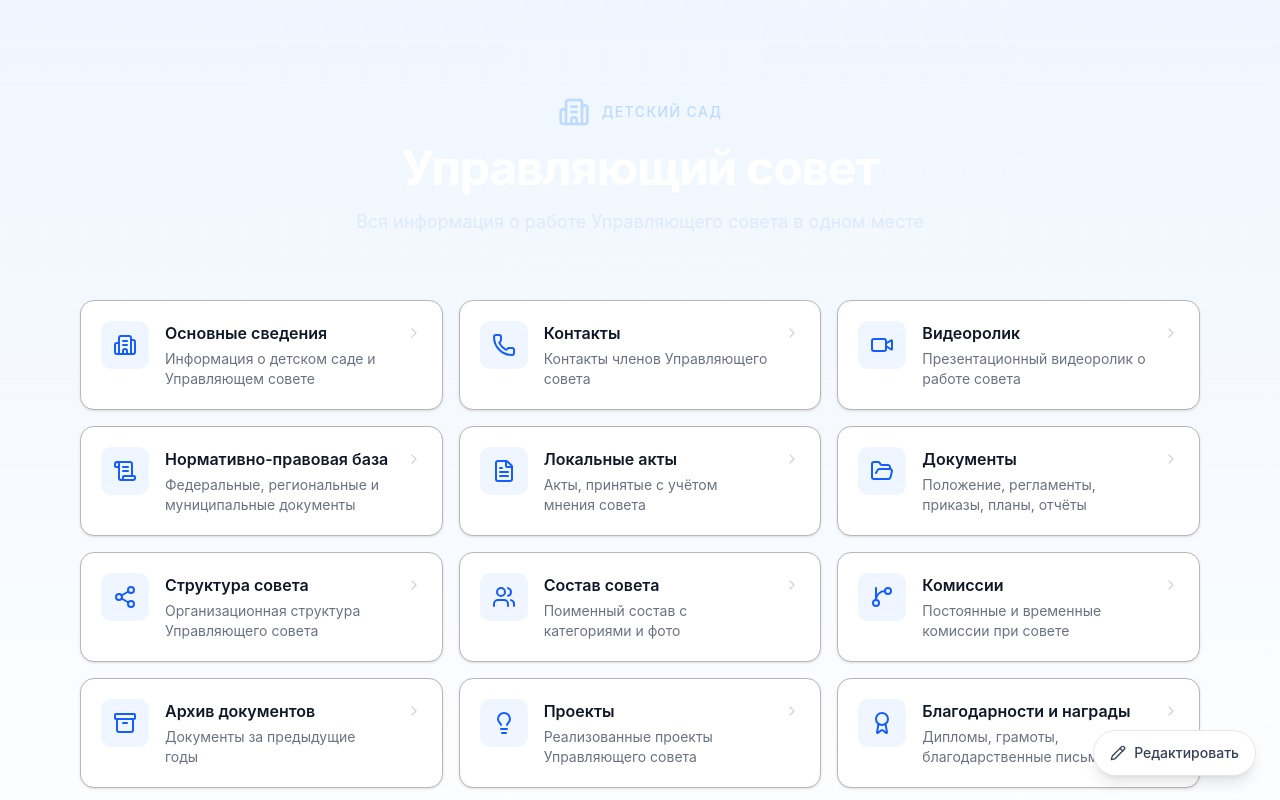
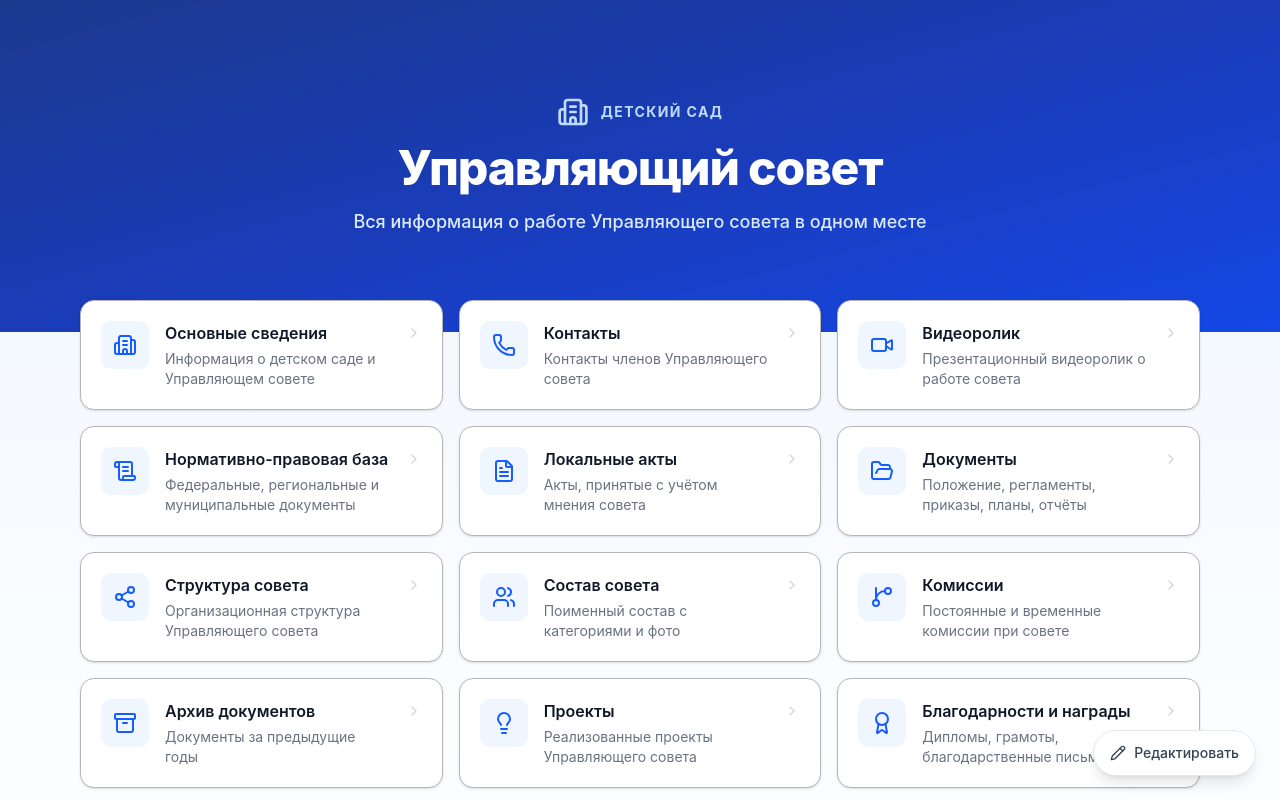
Before and after one commit to Vik725/personal-notes, a Next.js app: page / in a window 1280 px wide. Shown: the top 800 px of the page. Built offline with nearby package versions, Linux system fonts and the light colour scheme.

Commit message:
Update page.tsx

```diff
--- a/app/page.tsx
+++ b/app/page.tsx
@@ -114,18 +114,18 @@ export default function HomePage() {
   return (
     <div className="min-h-screen bg-gradient-to-b from-blue-50 to-white">
       {/* Hero */}
-      <div className="gradient-hero-vibrant pattern-grid text-white">
+      <div className="bg-gradient-to-br from-blue-900 via-blue-800 to-blue-700 text-white">
         <div className="mx-auto max-w-4xl px-4 py-16 sm:py-24">
           <div className="flex items-center justify-center gap-3 mb-4">
             <Building2 className="h-8 w-8 text-blue-200" />
-            <span className="text-sm font-medium uppercase tracking-widest text-blue-200">
+            <span className="text-sm font-bold uppercase tracking-widest text-blue-200">
               Детский сад
             </span>
           </div>
-          <h1 className="text-center text-3xl font-bold tracking-tight sm:text-4xl lg:text-5xl">
+          <h1 className="text-center text-3xl font-extrabold tracking-tight text-white sm:text-4xl lg:text-5xl">
             Управляющий совет
           </h1>
-          <p className="mx-auto mt-4 max-w-2xl text-center text-lg text-blue-100">
+          <p className="mx-auto mt-4 max-w-2xl text-center text-lg font-medium text-blue-100">
             Вся информация о работе Управляющего совета в одном месте
           </p>
         </div>
```
